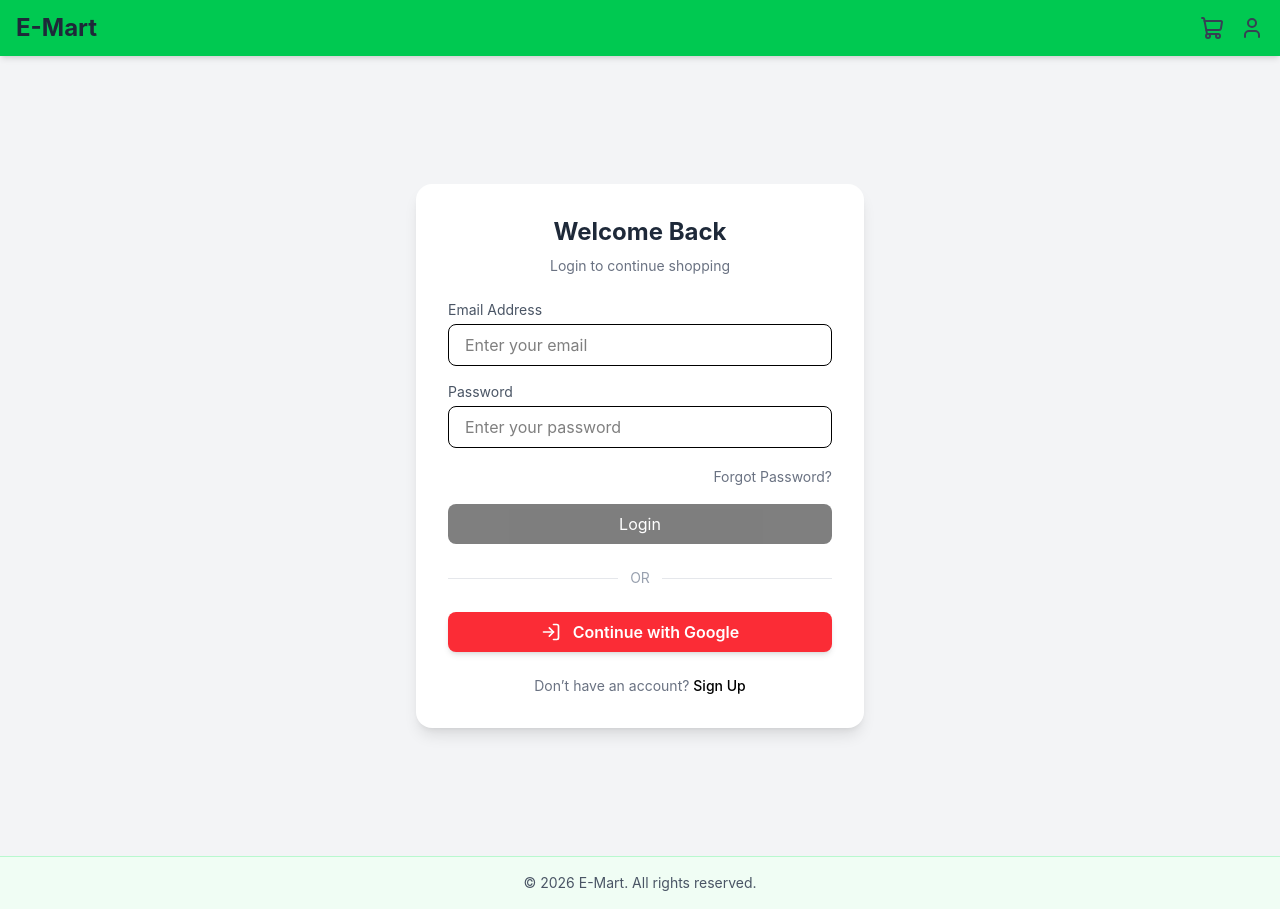
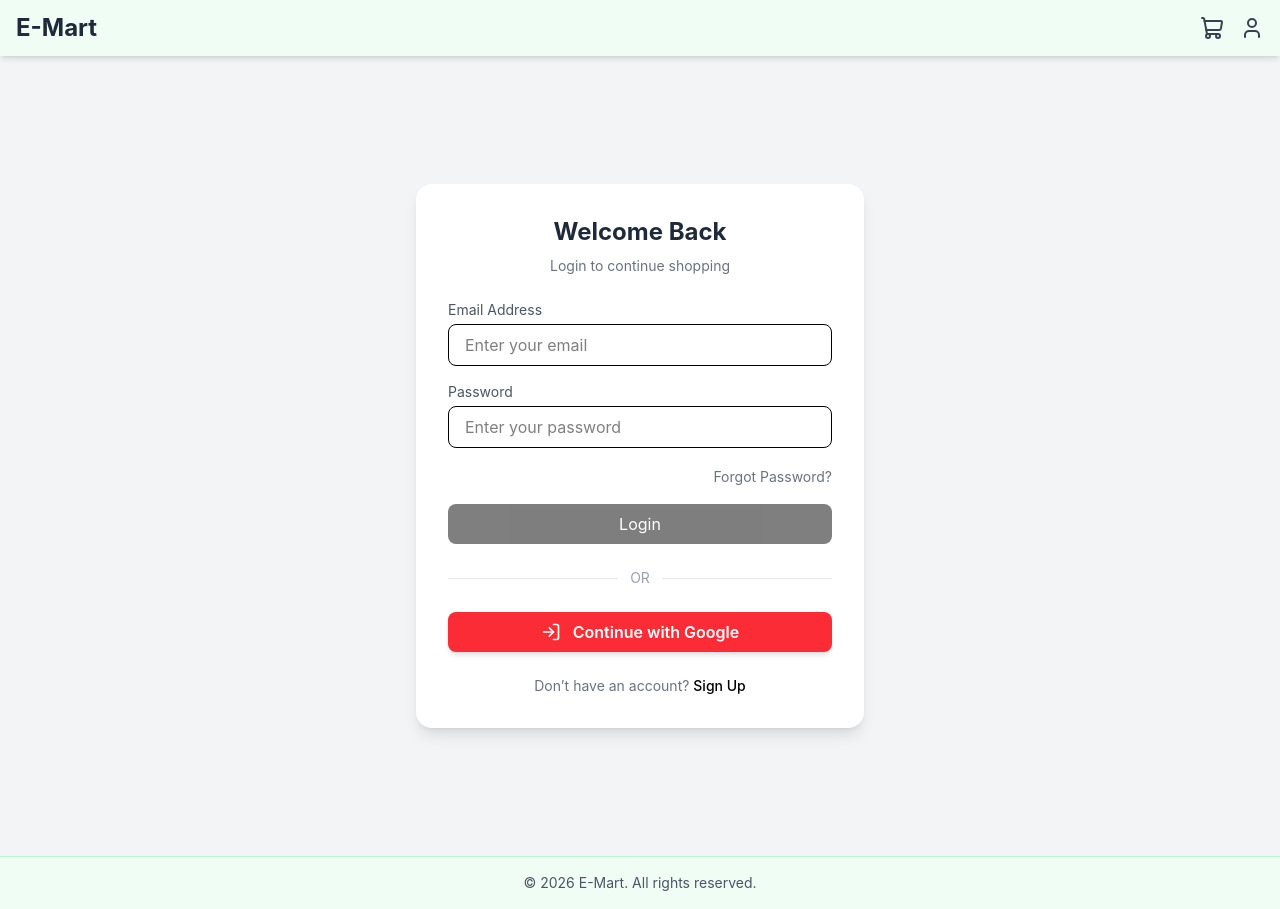
Before and after one commit to mumer150/ecommerce-react-app, a React (Vite) app: page /cart in a window 1280 px wide. Built offline with nearby package versions, Linux system fonts and the light colour scheme; no server answers.

Commit message:
header color change

```diff
--- a/src/components/Hearder.jsx
+++ b/src/components/Hearder.jsx
@@ -47,7 +47,7 @@ export default function Header() {
   };
 
   return (
-    <header className="w-full shadow-md bg-green-500 sticky top-0 z-50">
+    <header className="w-full shadow-md bg-green-50 sticky top-0 z-50">
       <div className="max-w-7xl mx-auto px-4 py-3 flex items-center justify-between">
 
         {/* LEFT */}
```
